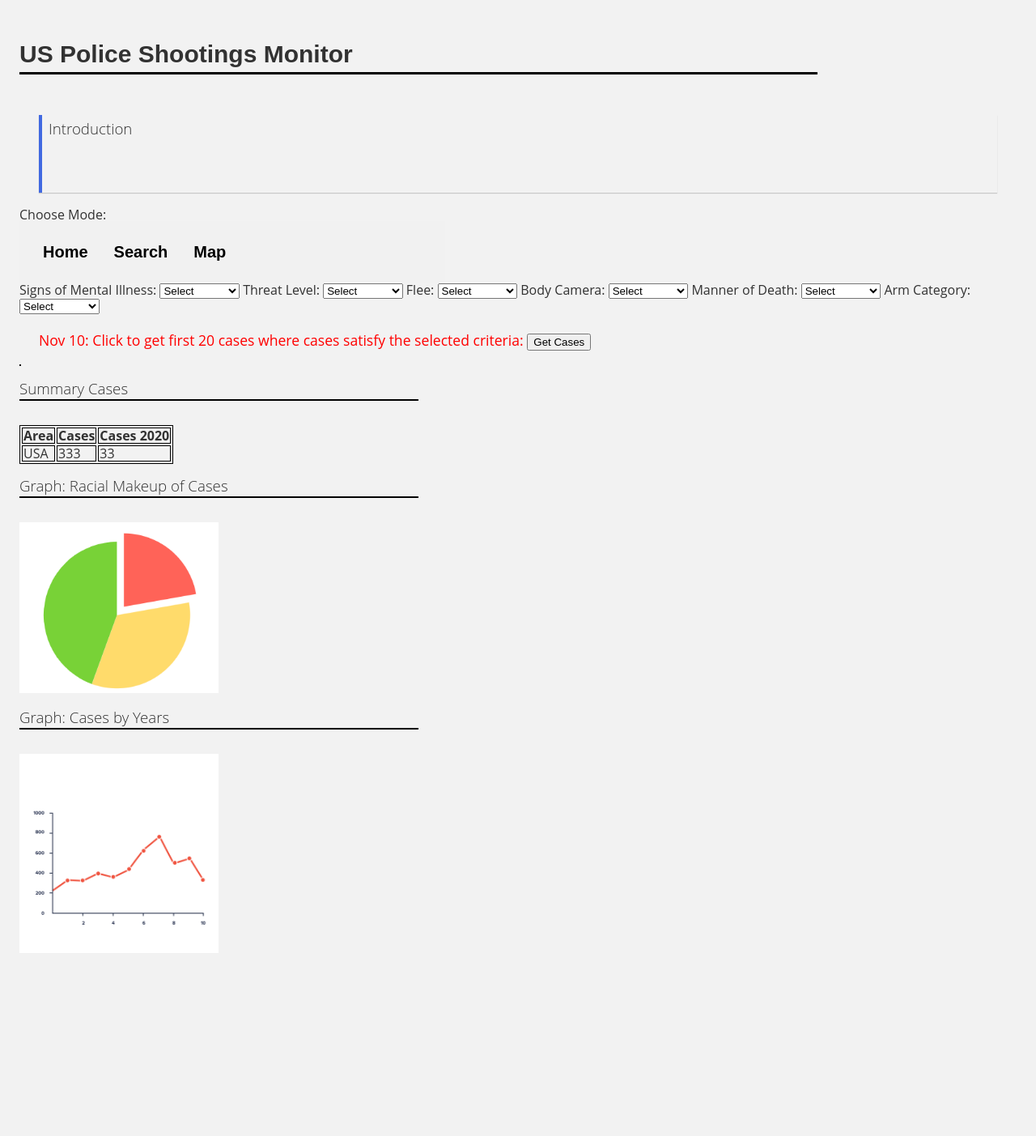
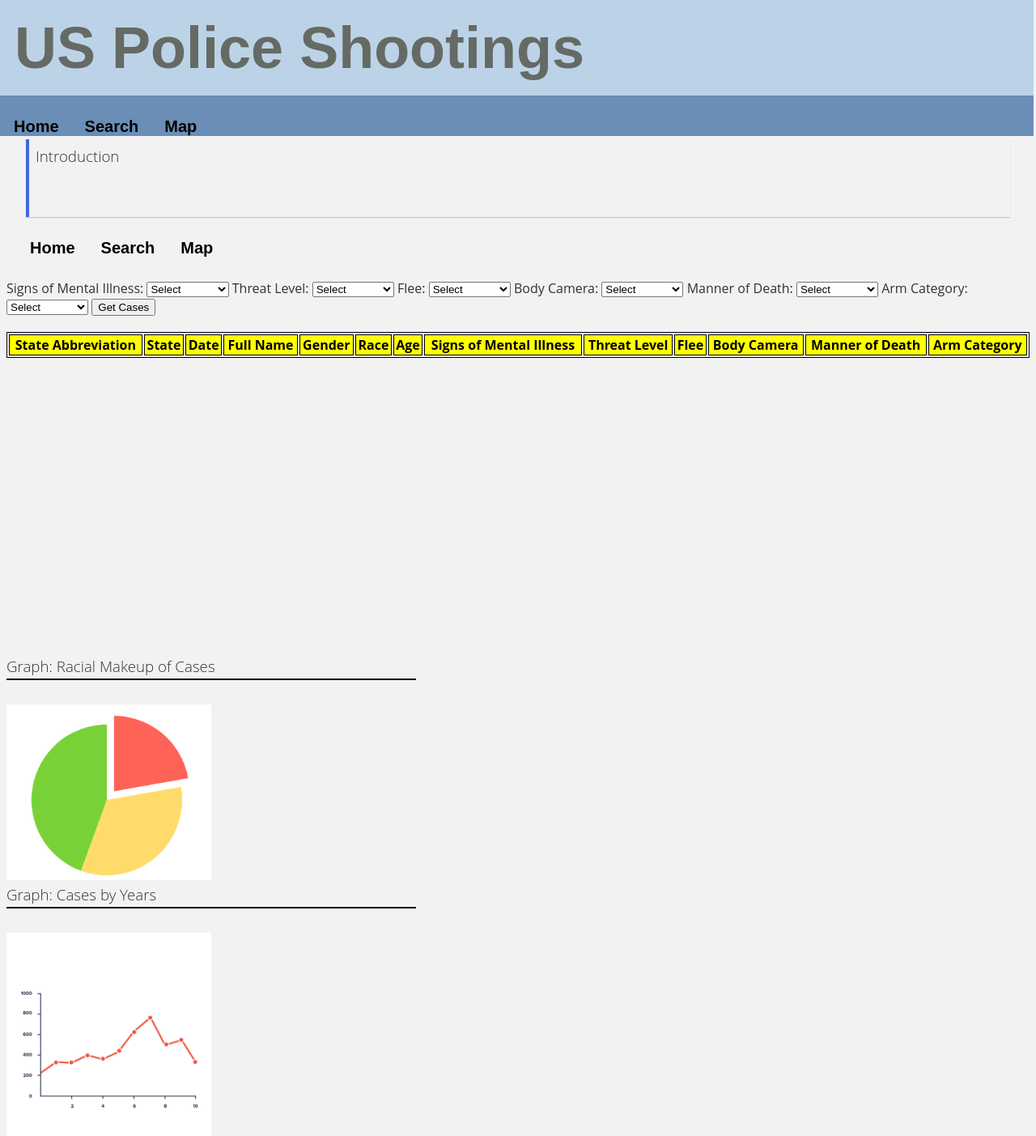
Before and after one commit to Yiwen789/shootinig-incidents-dashbaord, a Flask app: page /page_search.html in a window 1280 px wide. Shown: the top 1403 px of the page at 81% size. Before the commit the page ends 1177 px from the top, so only its background shows below. Run offline with Flask 2, Linux system fonts and the light colour scheme; data that the repository does not hold is empty; parts of the project's set-up code (start-up, migrations or seed data) failed here and were passed over; some libraries are stand-ins or nearby versions.

Commit message:
edited css

```diff
--- a/webapp/api.py
+++ b/webapp/api.py
@@ -159,12 +159,12 @@ def cases_total_by_condtion():
         else:
             continue
 
-    query += '\nORDER BY incidents.date LIMIT 20'
+    query += '\nORDER BY incidents.date'
     cases_total = send_query(query)
 
 #====================================================================
 
-    dic_list_to_return = []
+    list_of_dict = []
 
     for case in cases_total:
         case_dict = {}
@@ -187,8 +187,7 @@ def cases_total_by_condtion():
     return json.dumps(list_of_dict)
 
 
-@api.route('/cases/states/<state_abbreviation>/cumulative') # EXAMPLE: ?signs_of_mental_illness=True&flee=Car&arm_category=none&body_camera=True&threat_level=none&manner_of_death=none
-# The order of variable names does not matter, but every one of them must appear exactly once. ('xxx=none' as the place holder)
+@api.route('/cases/states/<state_abbreviation>/cumulative')
 def cases_summary_by_state(state_abbreviation):
     '''
     RESPONSE:
@@ -199,9 +198,8 @@ def cases_summary_by_state(state_abbreviation):
             WHERE incidents.id = locations.id
             AND incidents.id = victims.id
             AND locations.state = states.id
-
     '''
-    query += f'\n AND states.state = \'{state_abbreviation}\' GROUP BY states.state, states.state_full_name ORDER BY states.state'
+    query += f'\n AND states.state = \'{state_abbreviation}\' GROUP BY states.state, states.state_full_name'
 
     cursor = send_query(query).fetchone()
 
@@ -213,22 +211,53 @@ def cases_summary_by_state(state_abbreviation):
     return json.dumps(case_dict)
 
 
+@api.route('/cases/states/<state_abbreviation>/annual')
+def cases_annual_summary_by_state(state_abbreviation):
+    '''
+    RESPONSE:
+    '''
+    query_total = '''
+            SELECT states.state, states.state_full_name, COUNT(incidents.id)
+            FROM incidents, locations, states, victims
+            WHERE incidents.id = locations.id
+            AND incidents.id = victims.id
+            AND locations.state = states.id
+    '''
+    query_total += f'\n AND states.state = \'{state_abbreviation}\' GROUP BY states.state, states.state_full_name'
 
-@api.route('/options/<variable_name>')
-# This returns a json list of all possible values for a specified variable. Might not be useful.
-def dropdown_options_for(variable_name):
-    table_name = ''
-    print(table_name)
-    if variable_name == 'signs_of_mental_illness' or variable_name == 'body_camera':
-        # Variables sharing the boolean values table
-        table_name = 'boolean_match'
-    elif variable_name == 'flee' or variable_name == 'threat_level' or variable_name == 'manner_of_death' or variable_name == 'arm_category':
-        # Variables have own tables
-        table_name = variable_name
-        print(table_name)
-    else:
-        pass
-    return dropdown_options(table_name)
+    cursor = send_query(query_total).fetchone()
+
+    case_dict = {}
+    case_dict['state_abbreviation'] = cursor[0]
+    case_dict['state'] = cursor[1]
+    case_dict['total_cases'] = cursor[2]
+
+
+    query_annual = '''
+            SELECT COUNT(incidents.id), EXTRACT(YEAR FROM incidents.date)
+            FROM incidents, locations, states
+            WHERE incidents.id = locations.id
+            AND locations.state = states.id
+    '''
+
+    query_annual += f'\n AND states.state = \'{state_abbreviation}\' GROUP BY states.state, states.state_full_name, EXTRACT(YEAR FROM incidents.date) ORDER BY EXTRACT(YEAR FROM incidents.date)'
+
+    cursor = send_query(query_annual)
+
+    source_list = []
+    for year in cursor:
+        source_list.append(year[0])
+
+
+
+    case_dict['2015'] = source_list[0]
+    case_dict['2016'] = source_list[1]
+    case_dict['2017'] = source_list[2]
+    case_dict['2018'] = source_list[3]
+    case_dict['2019'] = source_list[4]
+    case_dict['2020'] = source_list[5]
+
+    return json.dumps(case_dict)
 
 
 #
--- a/webapp/static/webapp.css
+++ b/webapp/static/webapp.css
@@ -1,3 +1,24 @@
+/*
+=======================================
+title
+=======================================
+*/
+.banner{
+    height: 150px;
+    width: 102%;
+    color:#656A64;
+    background-color:#BCD3E7;
+    margin: -20px;
+}
+
+.navbar-banner{
+    height:50px;
+    width:102%;
+    color:#656A64;
+    background-color:#6B8EB7;
+    margin: -20px;
+}
+
 /* navigation bar
 –––––––––––––––––––––––––––––––––––––––––––––––––– */
 ul.horizontal-navbar {
@@ -5,7 +26,7 @@ ul.horizontal-navbar {
     margin: 0px;
     padding: 13px;
     overflow: hidden;
-    background-color: #f1f1f1;
+/*    background-color: #f1f1f1;*/
     width: 500px;
     font: bold 20px Arial;
 }
@@ -27,12 +48,15 @@ ul.horizontal-navbar li a:hover {
     color: white;
 }
 
-/* title */
+/*
+=======================================
+title
+=======================================
+*/
+
 .title{
-	margin-bottom: 50px;
-	border-bottom: 3px solid #000;
-	font: bold 30px Arial, Helvetica, sans-serif;
-	padding-bottom:5px;
+	font: bold 72px Arial, Helvetica, sans-serif;
+	padding:30px;
 	width: 80%;
 }
 .subtitle{
@@ -41,6 +65,7 @@ ul.horizontal-navbar li a:hover {
 	padding-bottom: 3px;
 	width: 40%;
 }
+
 /* dropdown list
 –––––––––––––––––––––––––––––––––––––––––––––––––– */
 select.dropdown{
@@ -137,25 +162,63 @@ map
 }
 
 
+/*
+=======================================
+table
+=======================================
+*/
+
+#table-wrapper {
+  position:relative;
+}
+#table-scroll {
+  height:400px;
+  overflow:auto;
+  margin-top:20px;
+}
+#table-wrapper table {
+  width:100%;
+
+}
+#table-wrapper table * {
+  background:yellow;
+  color:black;
+}
+#table-wrapper table thead th .text {
+  position:absolute;
+  top:-20px;
+  z-index:2;
+  height:20px;
+  width:35%;
+  border:1px solid red;
+}
+
+
 /* Typography
 –––––––––––––––––––––––––––––––––––––––––––––––––– */
 h1, h2, h3, h4, h5, h6 {
-  margin-top: 1;
-  margin-bottom: 1;
+  margin-top: 0;
+  margin-bottom: 0;
+
   font-weight: 300; }
 
 p {
+/*
   margin-top: 1.5rem;
-  margin-left: 1.5rem;}
+  margin-left: 1.5rem;
+*/
+}
 
 body {
   background-color: rgb(242, 242, 242);
+/*
   display: block;
   margin-left: 1.5rem;
   margin-right: 1.5rem;
   margin-top: 50px;
   margin-bottom: 50px;
   line-height: 1;
+*/
   font-weight: 400;
   font-family: "Open Sans", "HelveticaNeue", "Helvetica Neue", Helvetica, Arial, sans-serif;
   color: rgb(50, 50, 50);
--- a/webapp/static/webapp.js
+++ b/webapp/static/webapp.js
@@ -1,22 +1,17 @@
 /*
- * shooting.js
- * Ruofei Li and Yiwen Luo, 27 April 2016
+ * webapp.js
+ * Yiwen Luo, 27 April 2016
  * 11 November 2020
  *
- * We are temperarily using the api path ".../cases/total? *  * filter=mental_illness" and it means to be "cases/total? * filter=mental_illness&mental_illness=true". Will fix later.
- * A little bit of Javascript showing one small example of AJAX
- * within the "books and authors" sample for Carleton CS257.
- *
- * This example uses a very simple-minded approach to Javascript
- * program structure. We'll talk more about this after you get
- * a feel for some Javascript basics.
  */
 
 window.onload = initialize;
 
 function initialize() {
 
-    initializeMap();
+//    initializeMap();
+
+    getCasesButtonClicked();
 
     var element = document.getElementById('get_cases_button');
 
@@ -131,119 +126,3 @@ function getCasesButtonClicked() {
         console.log(error);
     });
 }
-
-//========================================================
-//========================================================
-//page_map.html
-
-// This is example data that gets used in the click-handler below. Also, the fillColor
-// specifies the color those states should be. There's also a default color specified
-// in the Datamap initializer below.
-var extraStateInfo = {
-    MN: {population: 5640000, jeffhaslivedthere: true, fillColor: '#2222aa'},
-    CA: {population: 39500000, jeffhaslivedthere: true, fillColor: '#2222aa'},
-    NM: {population: 2100000, jeffhaslivedthere: false, fillColor: '#2222aa'},
-    OH: {population: 0, jeffhaslivedthere: false, fillColor: '#aa2222'}
-};
-
-function initializeMap() {
-    var map = new Datamap({ element: document.getElementById('map-container'), // where in the HTML to put the map
-                            scope: 'usa', // which map?
-                            projection: 'equirectangular', // what map projection? 'mercator' is also an option
-                            done: onMapDone, // once the map is loaded, call this function
-                            data: extraStateInfo, // here's some data that will be used by the popup template
-                            fills: { defaultFill: '#999999' },
-                            geographyConfig: {
-                                //popupOnHover: false, // You can disable the hover popup
-                                //highlightOnHover: false, // You can disable the color change on hover
-                                popupTemplate: hoverPopupTemplate, // call this to obtain the HTML for the hover popup
-                                borderColor: '#eeeeee', // state/country border color
-                                highlightFillColor: '#bbbbbb', // color when you hover on a state/country
-                                highlightBorderColor: '#000000', // border color when you hover on a state/country
-                            }
-                          });
-}
-
-// This gets called once the map is drawn, so you can set various attributes like
-// state/country click-handlers, etc.
-function onMapDone(dataMap) {
-    dataMap.svg.selectAll('.datamaps-subunit').on('click', onStateClick);
-}
-
-function hoverPopupTemplate(geography, data) {
-    var population = 0;
-    if (data && 'population' in data) {
-        population = data.population;
-    }
-
-    var jeffHasLivedThere = 'No';
-    if (data && 'jeffhaslivedthere' in data && data.jeffhaslivedthere) {
-        jeffHasLivedThere = 'Yes';
-    }
-
-    var template = '<div class="hoverpopup"><strong>' + geography.properties.name + '</strong><br>\n'
-                    + '<strong>Population:</strong> ' + population + '<br>\n'
-                    + '<strong>Has Jeff lived there?</strong> ' + jeffHasLivedThere + '<br>\n'
-                    + '</div>';
-
-    return template;
-}
-
-function onStateClick(geography) {
-
-    var url = getAPIBaseURL() + `/cases/states/${geography.id}/cumulative`;
-
-    // Send the request to the api
-    fetch(url, {method: 'get'})
-
-    // When the results come back, transform them from a JSON string into
-    // a Javascript object (in this case, a list of author dictionaries).
-    .then((response) => response.json())
-
-    // Once you have your list of author dictionaries, use it to build
-    // an HTML table displaying the author names and lifespan.
-    .then(function(casesList) {
-        // Build the table body.
-        var tableBody = '';
-        tableBody += '<tr><th>State Abbreviation</th>';
-        tableBody += '<th>State</th>';
-        tableBody += '<th>Total Cases</th></tr>';
-
-        tableBody += '</tr><td>'+casesList['state_abbreviation'] + '</td>';
-        tableBody += '<td>'+casesList['state'] + '</td>';
-        tableBody += '<td>'+casesList['total_cases'] + '</td></tr>';
-
-
-//        for (var k = 0; k < casesList.length; k++) {
-//            tableBody += '</tr><td>'+casesList[k]['state_abbreviation'] + '</td>';
-//            tableBody += '<td>'+casesList[k]['state'] + '</td>';
-//            tableBody += '<td>'+casesList[k]['total_cases'] + '</td></tr>';
-//        }
-
-        // Put the table body we just built inside the table that's already on the page.
-        var stateSummaryElement = document.getElementById('summary_table');
-        if (stateSummaryElement) {
-            stateSummaryElement.innerHTML = tableBody;
-            }
-    })
-
-    // Log the error if anything went wrong during the fetch.
-    .catch(function(error) {
-        console.log(error);
-    });
-
-
-
-//    if (stateSummaryElement) {
-//        var summary = '<p><strong>State:</strong> ' + geography.properties.name + '</p>\n'
-//                    + '<p><strong>Abbreviation:</strong> ' + geography.id + '</p>\n';
-//        if (geography.id in extraStateInfo) {
-//            var info = extraStateInfo[geography.id];
-//            summary += '<p><strong>Population:</strong> ' + info.population + '</p>\n';
-//        }
-//
-//        stateSummaryElement.innerHTML = summary;
-//    }
-
-
-}
--- a/webapp/templates/page_search.html
+++ b/webapp/templates/page_search.html
@@ -11,13 +11,24 @@
 <!--<body>-->
 <!-- partial:index.partial.html -->
 
-<body>
-        <h1 class = "title">US Police Shootings Monitor</h1>
+    <body>
+        <div class = 'banner'>
+            <h1 class = 'title'>US Police Shootings</h1>
+        </div>
+
+        <div class = 'navbar-banner'>
+            <ul class = 'horizontal-navbar'>
+                <li><a href = '/'>Home</a></li>
+                <li><a href = 'page_search.html'>Search</a></li>
+                <li><a href = 'page_map.html'>Map</a></li>
+            </ul>
+        </div>
+
+
         <h3 class = 'text-container'>Introduction</h3>
 
         <!--  -->
         <!-- navigation bar*/ -->
-	    <label> Choose Mode: </label>
         <ul class = 'horizontal-navbar'>
         <li><a href = '/'>Home</a></li>
 	    <li><a href = 'page_search.html'>Search</a></li>
@@ -100,17 +111,16 @@
         <!--  -->
         <!-- data*/ -->
 
-        <p class="important">Nov 10: Click to get first 20 cases where cases satisfy the selected criteria: <button id="get_cases_button">Get Cases</button></p>
+        <button id="get_cases_button">Get Cases</button>
 
-        <table id="results_table"></table>
+        <div id = 'table-wrapper'>
+            <div id = 'table-scroll'>
+                <table id="results_table"></table>
+            </div>
+        </div>
+
 
         <!-- -->
-
-        <h3 class="subtitle">Summary Cases</h3>
-        <table>
-        <tr><th>Area</th><th>Cases</th><th>Cases 2020</th></tr>
-        <tr><td>USA</td><td>333</td><td>33</td></tr>
-        </table>
 
 <!--
 
```
Also changed, not shown: webapp/static/webapp_map.js (added, +186 -0 lines), webapp/templates/page_map.html (+7 -3 lines).
